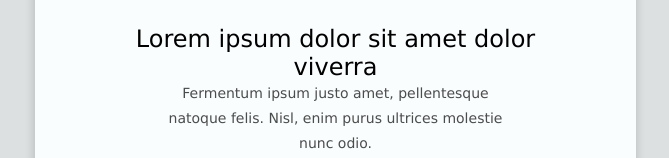
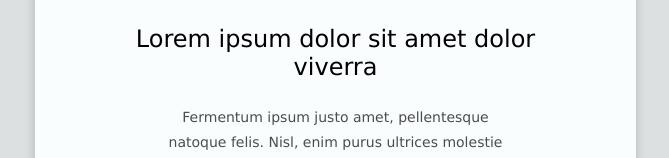
Before and after one commit to SStercorex2024/millala, a plain HTML site: page index.html in a window 1280 px wide. Shown: the part 180-338 px from the top of the page, without its empty margins (305-974 px from the left). Drawn offline with Linux system fonts and the light colour scheme.

Commit message:
Update index.html
fixed padings

```diff
--- a/index.html
+++ b/index.html
@@ -165,7 +165,7 @@
                                 </td>
                             </tr>
                             <tr>
-                                <td align="center" style="padding: 0 100px 0 100px;" class="mobile-col-padding">
+                                <td align="center" style="padding: 0 100px 24px 100px;" class="mobile-col-padding">
                                     <h1 style="margin: 0; font-weight: 400;font-size: 24px;">
                                         Lorem ipsum dolor sit amet dolor viverra
                                     </h1>
```
